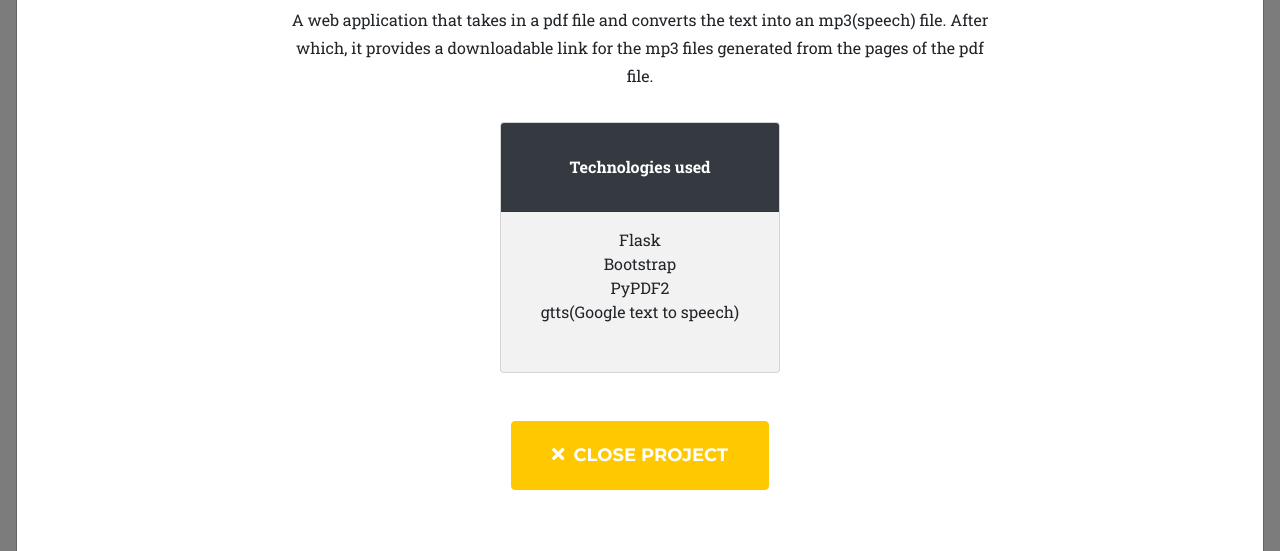
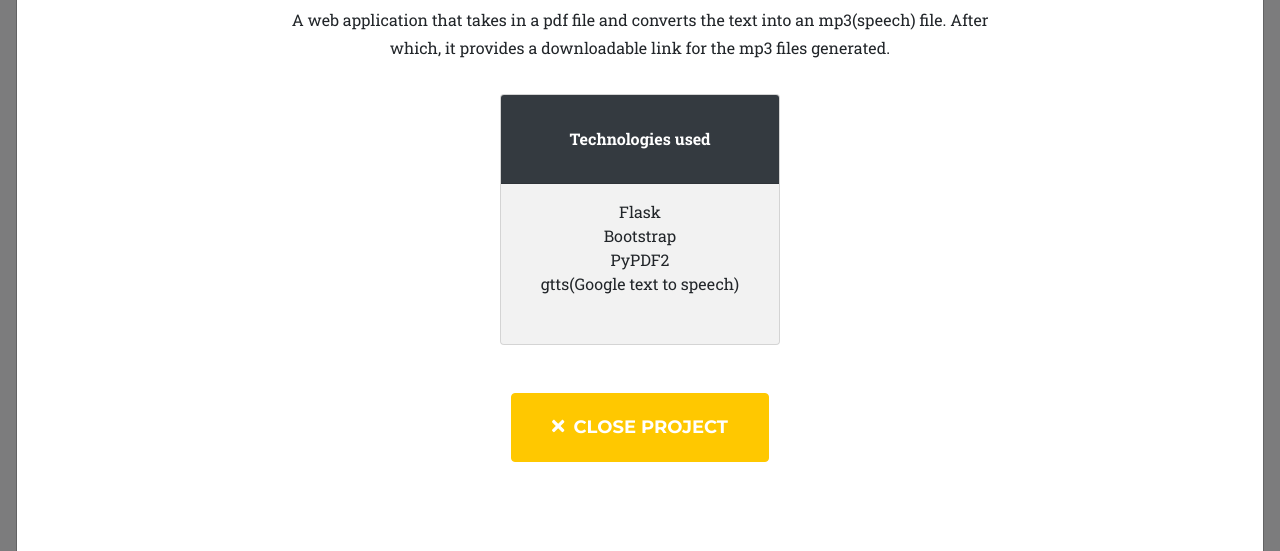
Before and after one commit to khmrmtl/portfolio, a Flask app: page / in a window 1280 px wide, after a click that opens the changed part. Shown: the part 793-1344 px from the top of the page. Run offline with Flask 2, Linux system fonts and the light colour scheme; some libraries are stand-ins or nearby versions.

```diff
--- a/templates/modals.html
+++ b/templates/modals.html
@@ -261,7 +261,7 @@
                                     padding: 50px;"
                                 src="https://www.youtube.com/embed/0_HvLvxdYak">
                             </iframe>
-                            <p>A web application that takes in a pdf file and converts the text into an mp3(speech) file. After which, it provides a downloadable link for the mp3 files generated from the pages of the pdf file. </p>
+                            <p>A web application that takes in a pdf file and converts the text into an mp3(speech) file. After which, it provides a downloadable link for the mp3 files generated. </p>
 
                             <div class="row justify-content-center">
                                 <div class="col-lg-5">
```
